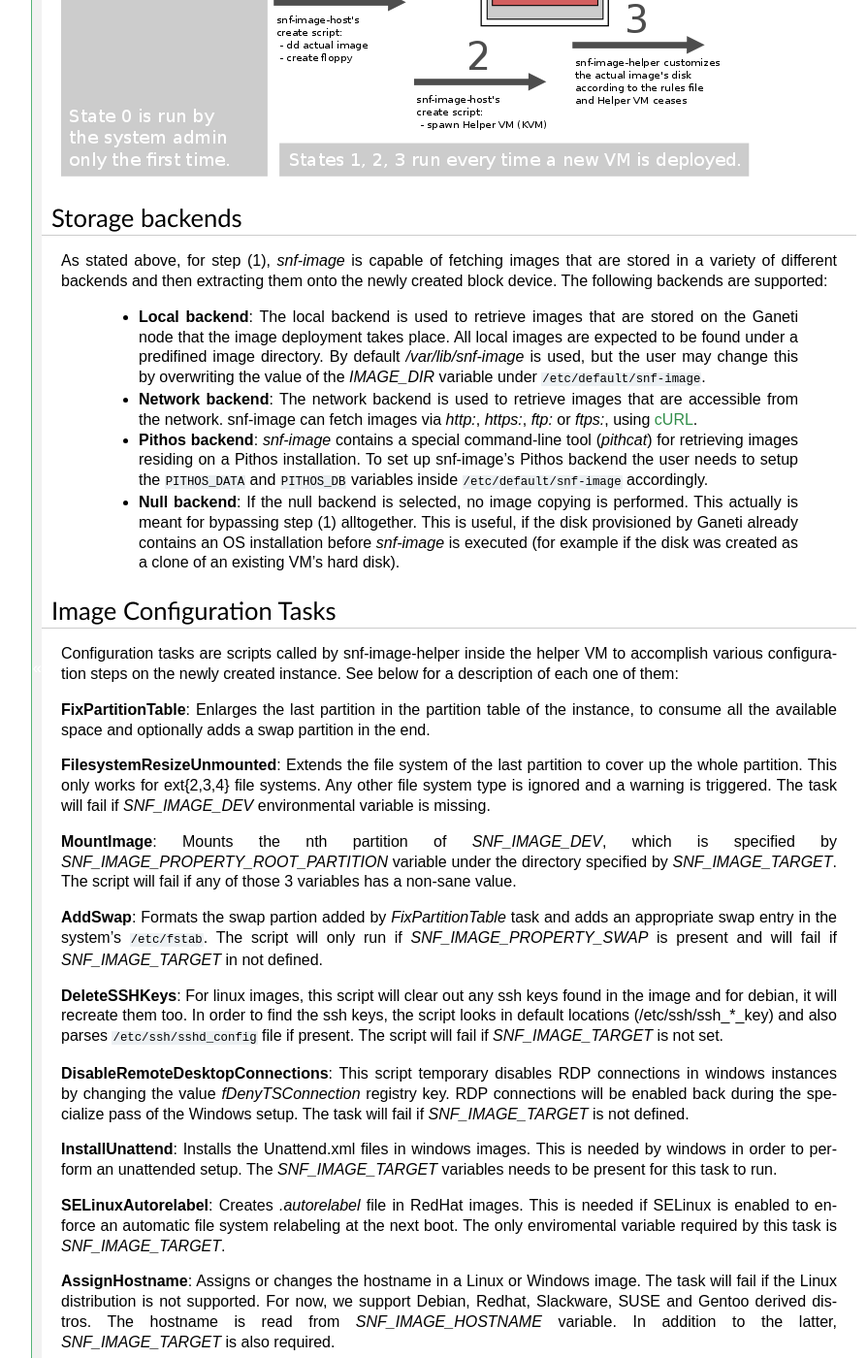
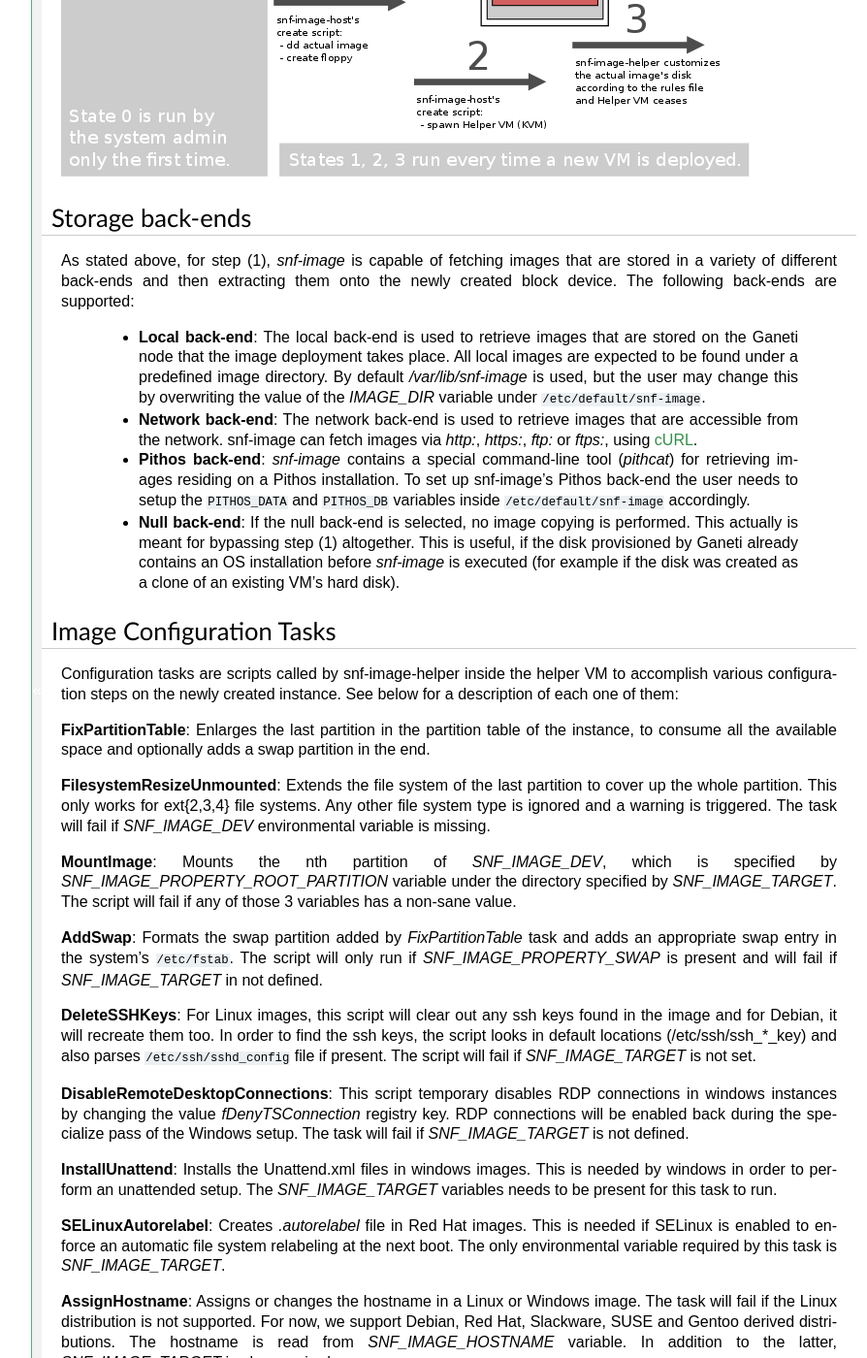
Before and after one commit to grnet/snf-image, a Sphinx documentation site: the page built from docs/architecture.rst, in a window 1280 px wide and 1400 px high, scrolled down 1776 px. Shown: the whole window at 97% size, without its empty margins (187-1081 px from the left). Built offline with Sphinx 7.4.7, drawn with Linux system fonts in a browser that asks for light colours; some of the changed text lies outside the part shown.

Commit message:
docs: Fix minor typos

```diff
--- a/docs/advanced.rst
+++ b/docs/advanced.rst
@@ -76,7 +76,7 @@ type.
 image-info
 ++++++++++
 
-This message type is used to display random progress information. It has an
+This message type is used to display arbitrary progress information. It has an
 extra *messages* field whose value is a list of strings. A valid ``image-info``
 message looks like this:
 
--- a/docs/architecture.rst
+++ b/docs/architecture.rst
@@ -15,10 +15,11 @@ separate steps:
 | 1. Fill the newly provisioned disk with Image data
 | 2. Customize the Image accordingly
 
-For (1), snf-image can fetch the Image from a number of backends, as we describe
-later. For (2) snf-image spawns a helper VM and runs a number of configuration
-tasks inside the isolated environment. Once the last task returns successfully,
-the helper VM ceases and snf-image returns the newly configured disk to Ganeti.
+For (1), snf-image can fetch the Image from a number of back-ends, as we
+describe later. For (2) snf-image spawns a helper VM and runs a number of
+configuration tasks inside the isolated environment. Once the last task returns
+successfully, the helper VM ceases and snf-image returns the newly configured
+disk to Ganeti.
 
 The whole procedure is configurable via OS interface parameters, that can be
 passed to snf-image from the Ganeti command line or RAPI.
@@ -83,37 +84,37 @@ The architecture is presented below:
 
 .. _storage-backends:
 
-Storage backends
-^^^^^^^^^^^^^^^^
+Storage back-ends
+^^^^^^^^^^^^^^^^^
 
 As stated above, for step (1), *snf-image* is capable of fetching images that
-are stored in a variety of different backends and then extracting them onto the
-newly created block device. The following backends are supported:
+are stored in a variety of different back-ends and then extracting them onto
+the newly created block device. The following back-ends are supported:
 
- * **Local backend**:
-   The local backend is used to retrieve images that are stored on the Ganeti
-   node that the image deployment takes place. All local images are expected to be
-   found under a predifined image directory. By default */var/lib/snf-image* is
-   used, but the user may change this by overwriting the value of the
+ * **Local back-end**:
+   The local back-end is used to retrieve images that are stored on the Ganeti
+   node that the image deployment takes place. All local images are expected to
+   be found under a predefined image directory. By default */var/lib/snf-image*
+   is used, but the user may change this by overwriting the value of the
    *IMAGE_DIR* variable under ``/etc/default/snf-image``.
 
- * **Network backend**:
-   The network backend is used to retrieve images that are accessible from the
-   network. snf-image can fetch images via *http:*, *https:*, *ftp:* or *ftps:*,
-   using `cURL <http://curl.haxx.se/>`_.
+ * **Network back-end**:
+   The network back-end is used to retrieve images that are accessible from the
+   network. snf-image can fetch images via *http:*, *https:*, *ftp:* or
+   *ftps:*, using `cURL <http://curl.haxx.se/>`_.
 
- * **Pithos backend**:
+ * **Pithos back-end**:
    *snf-image* contains a special command-line tool (*pithcat*) for retrieving
-   images residing on a Pithos installation. To set up snf-image's Pithos backend
-   the user needs to setup the ``PITHOS_DATA`` and ``PITHOS_DB`` variables inside
-   ``/etc/default/snf-image`` accordingly.
+   images residing on a Pithos installation. To set up snf-image's Pithos
+   back-end the user needs to setup the ``PITHOS_DATA`` and ``PITHOS_DB``
+   variables inside ``/etc/default/snf-image`` accordingly.
 
- * **Null backend**:
-   If the null backend is selected, no image copying is performed. This actually
-   is meant for bypassing step (1) alltogether. This is useful, if the disk
-   provisioned by Ganeti already contains an OS installation before *snf-image* is
-   executed (for example if the disk was created as a clone of an existing VM's
-   hard disk).
+ * **Null back-end**:
+   If the null back-end is selected, no image copying is performed. This
+   actually is meant for bypassing step (1) altogether. This is useful, if the
+   disk provisioned by Ganeti already contains an OS installation before
+   *snf-image* is executed (for example if the disk was created as a clone of
+   an existing VM's hard disk).
 
 .. _image-configuration-tasks:
 
@@ -138,13 +139,13 @@ by *SNF_IMAGE_PROPERTY_ROOT_PARTITION* variable under the directory specified
 by *SNF_IMAGE_TARGET*. The script will fail if any of those 3 variables has a
 non-sane value.
 
-**AddSwap**: Formats the swap partion added by *FixPartitionTable* task and
+**AddSwap**: Formats the swap partition added by *FixPartitionTable* task and
 adds an appropriate swap entry in the system's ``/etc/fstab``. The script will
 only run if *SNF_IMAGE_PROPERTY_SWAP* is present and will fail if
 *SNF_IMAGE_TARGET* in not defined.
 
-**DeleteSSHKeys**: For linux images, this script will clear out any ssh keys
-found in the image and for debian, it will recreate them too. In order to find
+**DeleteSSHKeys**: For Linux images, this script will clear out any ssh keys
+found in the image and for Debian, it will recreate them too. In order to find
 the ssh keys, the script looks in default locations (/etc/ssh/ssh_*_key) and
 also parses ``/etc/ssh/sshd_config`` file if present. The script will fail if
 *SNF_IMAGE_TARGET* is not set.
@@ -158,24 +159,27 @@ of the Windows setup. The task will fail if *SNF_IMAGE_TARGET* is not defined.
 needed by windows in order to perform an unattended setup. The
 *SNF_IMAGE_TARGET* variables needs to be present for this task to run.
 
-**SELinuxAutorelabel**: Creates *.autorelabel* file in RedHat images. This is
+**SELinuxAutorelabel**: Creates *.autorelabel* file in Red Hat images. This is
 needed if SELinux is enabled to enforce an automatic file system relabeling at
-the next boot. The only enviromental variable required by this task is
+the next boot. The only environmental variable required by this task is
 *SNF_IMAGE_TARGET*.
 
 **AssignHostname**: Assigns or changes the hostname in a Linux or Windows
 image. The task will fail if the Linux distribution is not supported. For now,
-we support Debian, Redhat, Slackware, SUSE and Gentoo derived distros. The
-hostname is read from *SNF_IMAGE_HOSTNAME* variable. In addition to the latter,
-*SNF_IMAGE_TARGET* is also required.
+we support Debian, Red Hat, Slackware, SUSE and Gentoo derived distributions.
+The hostname is read from *SNF_IMAGE_HOSTNAME* variable. In addition to the
+latter, *SNF_IMAGE_TARGET* is also required.
 
 **ChangePassword**: Changes the password for a list of users. For Linux systems
 this is accomplished by directly altering the image's ``/etc/shadow`` file. For
 Windows systems a script is injected into the VM's hard disk. This script will
-be executed during the specialize pass of the Windows setup. The list of users
-whose passwords will changed is determined by the *SNF_IMAGE_PROPERTY_USERS*
-variable (see :ref:`image-properties`). For this task to run *SNF_IMAGE_TARGET*
-and *SNF_IMAGE_PASSWORD* variables need to be present.
+be executed during the specialize pass of the Windows setup. For FreeBSD
+``/etc/master.passwd`` is altered, ``/etc/spwd.db`` is removed and a script is
+injected into the VM's hard disk that will recreate the aforementioned file.
+The list of users whose passwords will changed is determined by the
+*SNF_IMAGE_PROPERTY_USERS* variable (see :ref:`image-properties`). For this
+task to run *SNF_IMAGE_TARGET* and *SNF_IMAGE_PASSWORD* variables need to be
+present.
 
 **FilesystemResizeMounted**: Injects a script into a Windows image file system
 that will enlarge the last file system to cover up the whole partition. The
--- a/docs/interface.rst
+++ b/docs/interface.rst
@@ -116,7 +116,7 @@ Optional properties
 +++++++++++++++++++
 
  * **USERS="username1 username2...."**
-   This is a space-seperated list of users, whose password will be reset by
+   This is a space-separated list of users, whose password will be reset by
    *snf-image*. The use of this property is optional, but highly recommended.
    For now, if this property is missing, the users are chosen according to a
    set of rules, but those rules may change or even be dropped in the future.
```
Also changed, not shown: other parts of docs/architecture.rst (+3 -3 lines).
